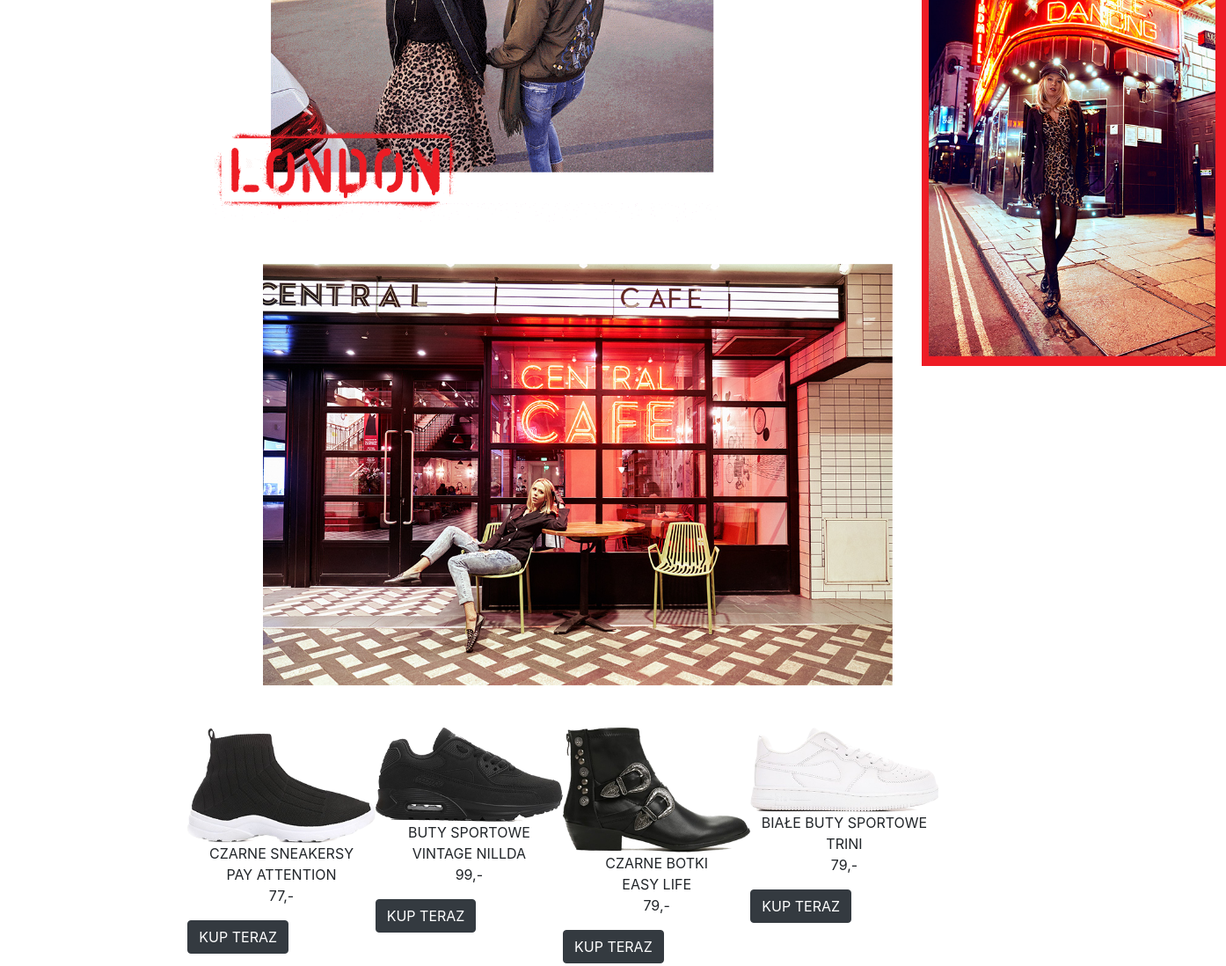
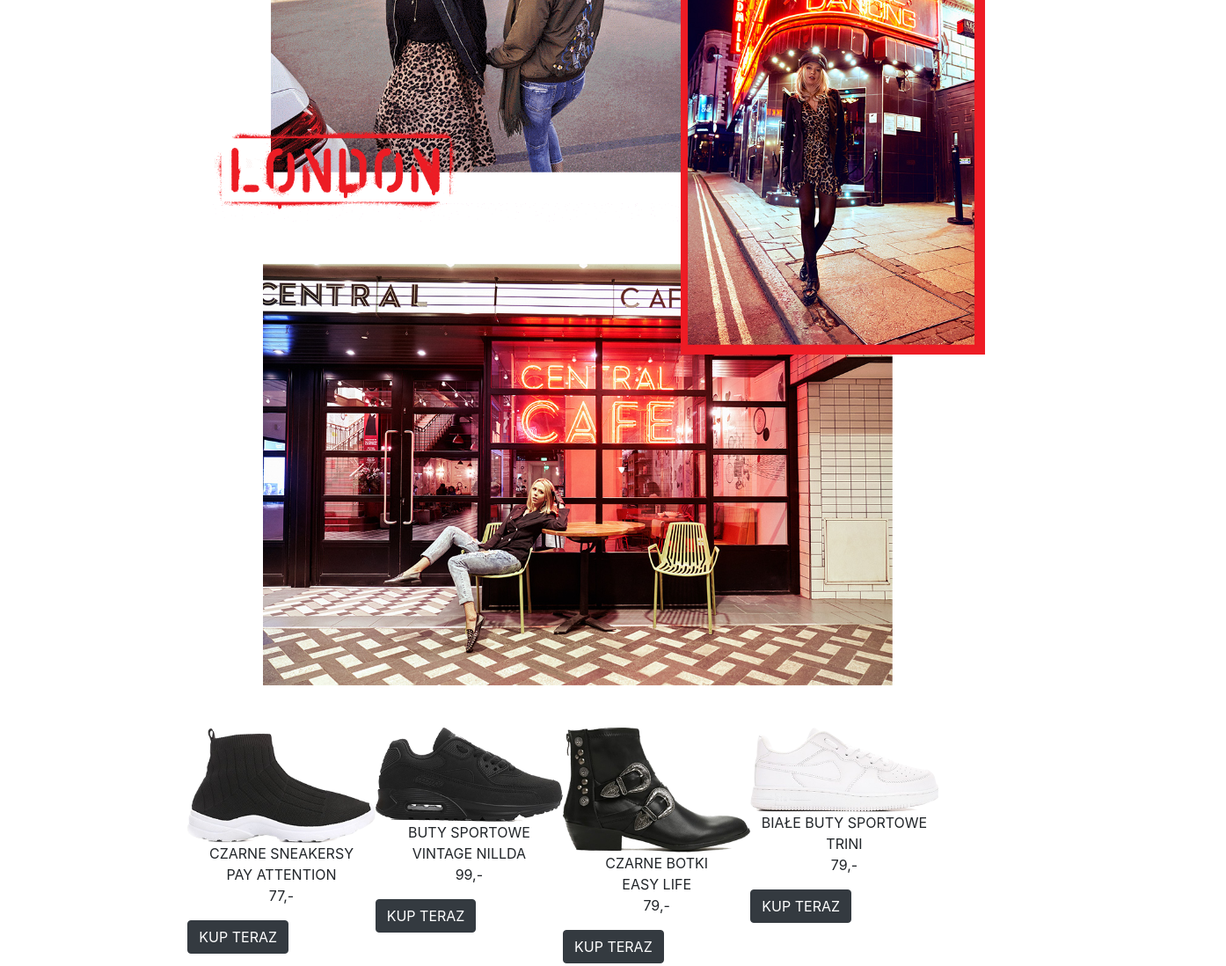
Before and after one commit to olawwska/AZAGroup, a plain HTML site: page index.html in a window 1280 px wide. Shown: the part 1509-2607 px from the top of the page at 88% size, 1394 px wide, since content can reach past the window. Drawn offline with nearby package versions, Linux system fonts and the light colour scheme.

Commit message:
photo RWD

```diff
--- a/index.css
+++ b/index.css
@@ -41,7 +41,6 @@
 }
 @media (min-width: 992px) {
     .photo-cafe{
-        position: relative;
         margin: 3rem 0 3rem 2rem;
         width: 96%;
     }
@@ -49,15 +48,14 @@
         position: absolute;
         width: 27%;
         z-index: 1;
-        bottom: -10.2rem;
-        left: 65.5rem;
+        bottom: -9.4rem;
+        right: 10rem;
     }
     .gif-london{
         margin: 2rem 0 0 15rem;
         width: 90%;
     }
     .photo-london{
-        position: relative;
         margin: 2rem 0 2rem 0;
     }
     .gif-lightning{
@@ -65,7 +63,7 @@
         width: 53%;
         z-index: 1;
         left: 32%;
-        bottom: -36rem;
+        bottom: -24em;
     }
     .photo-moth{
         margin-bottom: 2rem;
```
